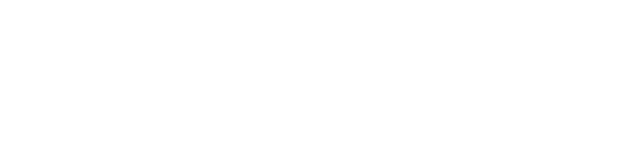
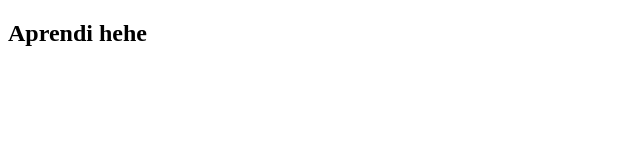
Before and after one commit to Ludison28/minicursogit, a plain HTML site: page index.html in a window 1280 px wide. Shown: the whole page, without its empty margins (0-640 px from the left). Drawn offline with Linux system fonts and the light colour scheme.

Commit message:
Pronto omh

```diff
--- a/index.html
+++ b/index.html
@@ -4,6 +4,6 @@
 	<title></title>
 </head>
 <body>
-
+	<h2>Aprendi hehe</h2>
 </body>
 </html>
```
